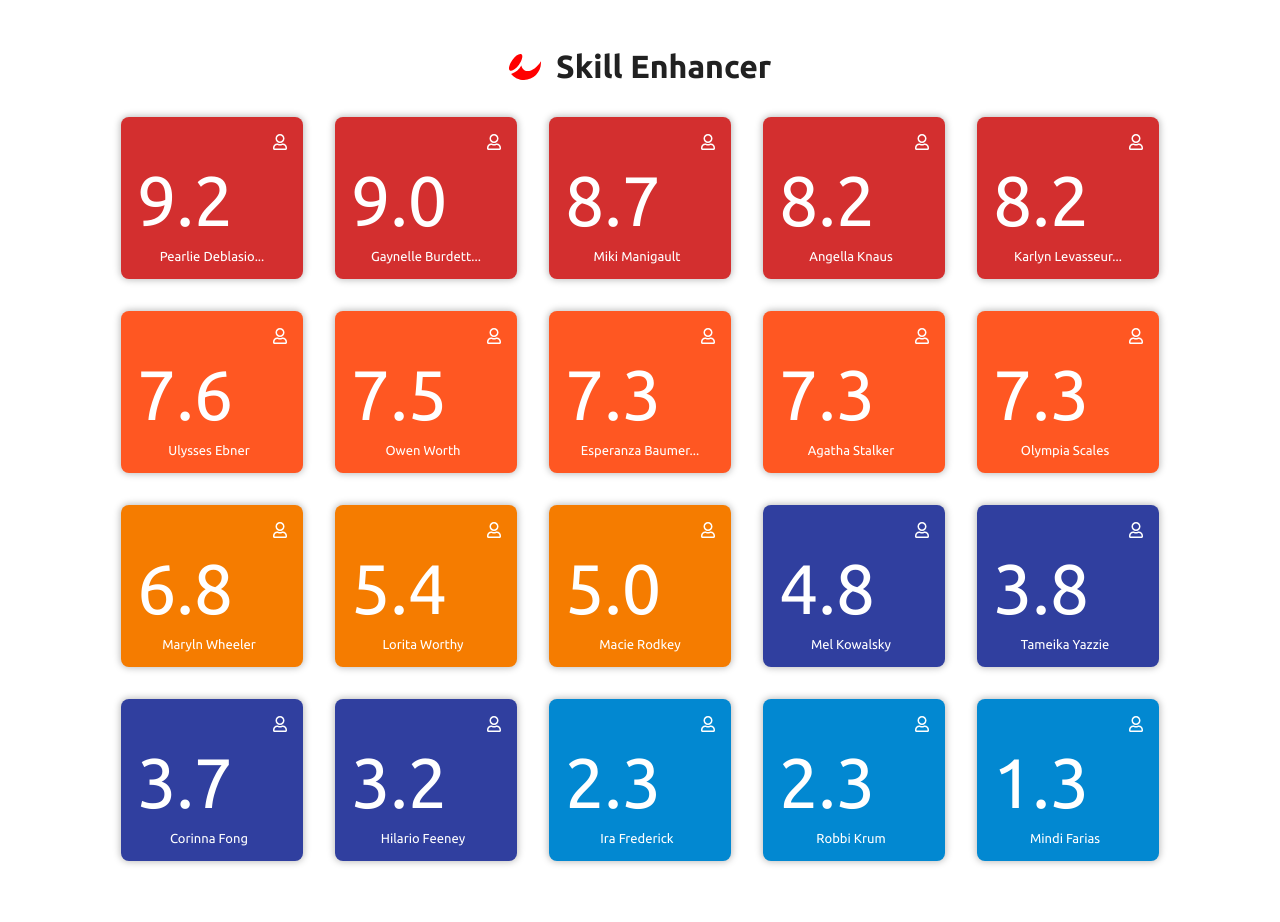
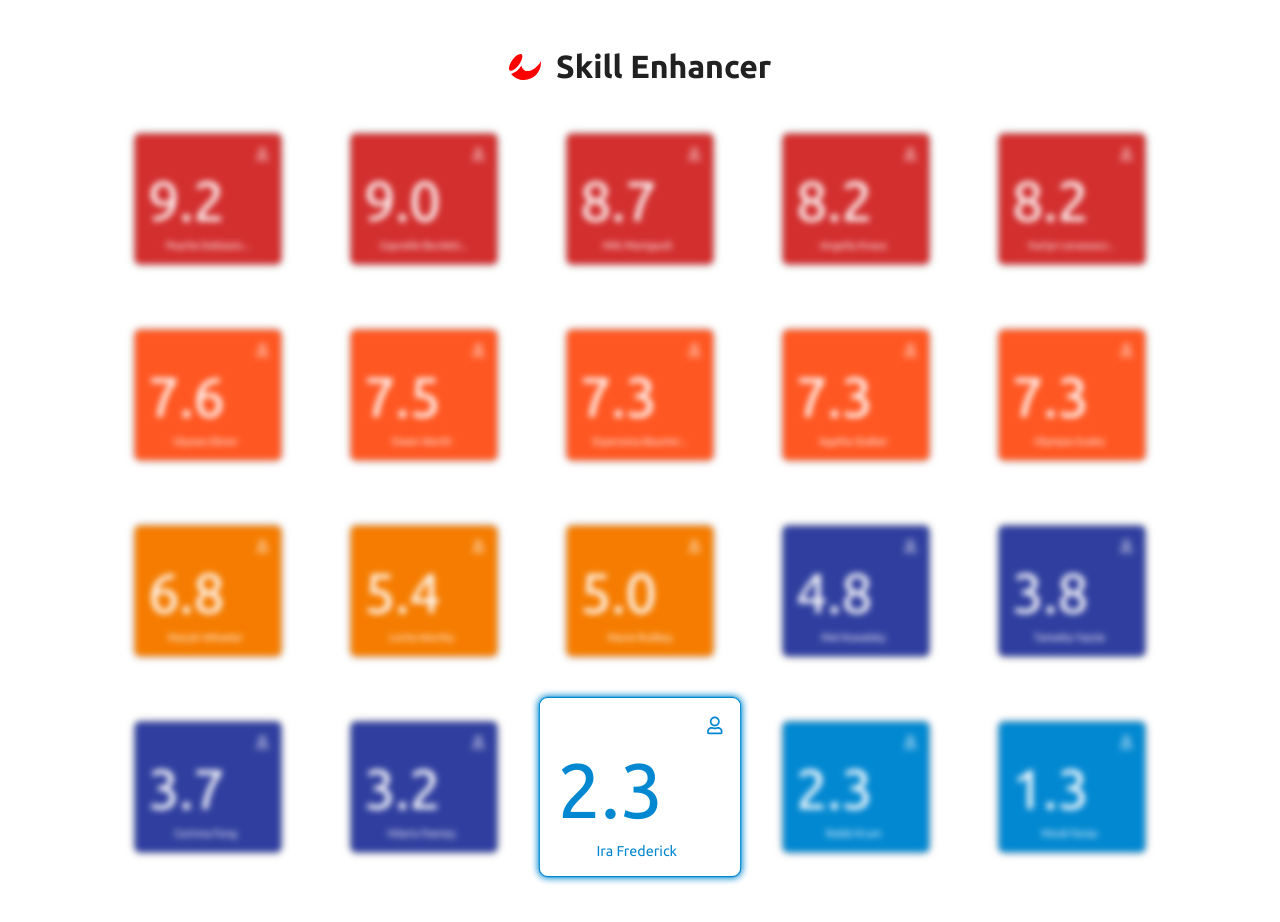
Before and after one commit to hamsahmedansari/React-Simple-Quiz, a React (Create React App) app: page / in a window 1280 px wide. In both pictures the pointer is over the element 640 px from the left and 780 px from the top of the page. Shown: the top 922 px of the page. Built offline with nearby package versions, Linux system fonts and the light colour scheme.

Commit message:
UPDATE: :construction: hoverAnimation using JS

```diff
--- a/src/component/common/profileTile/style.scss
+++ b/src/component/common/profileTile/style.scss
@@ -6,7 +6,10 @@
   box-shadow: 0 0 7px 1px #bdbdbd;
   border-radius: 8px;
   width: 150px;
+  border: 1px solid rgba(0, 0, 0, 0);
   height: 130px;
+  transition: all ease-in-out 0.3s;
+  cursor: pointer;
   img {
     width: 100px;
     // display: ;
@@ -14,13 +17,16 @@
   h1 {
     font-size: 70px;
     color: #fff;
+    transition: all ease-in-out 0.3s;
     font-weight: 400;
   }
   p {
     font-size: 13px;
+    transition: all ease-in-out 0.3s;
     color: #fff;
   }
   path {
+    transition: all ease-in-out 0.3s;
     color: #fff;
   }
   > div {
@@ -28,22 +34,77 @@
       margin: 5px 0;
     }
   }
-  &.color-1 {
+  & &.color-1 {
     background: #00bcd4;
   }
   &.color-3 {
     background: #0288d1;
+    &:hover {
+      background: #fff;
+      box-shadow: 0 0 7px 1px #0288d1;
+      border: 1px solid #0288d1;
+      transform: scale(1.1);
+      h1,
+      p,
+      path {
+        color: #0288d1;
+      }
+    }
   }
   &.color-5 {
     background: #303f9f;
+    &:hover {
+      background: #fff;
+      box-shadow: 0 0 7px 1px #303f9f;
+      border: 1px solid #303f9f;
+      transform: scale(1.1);
+      h1,
+      p,
+      path {
+        color: #303f9f;
+      }
+    }
   }
   &.color-7 {
     background: #f57c00;
+    &:hover {
+      background: #fff;
+      box-shadow: 0 0 7px 1px #f57c00;
+      border: 1px solid #f57c00;
+      transform: scale(1.1);
+      h1,
+      p,
+      path {
+        color: #f57c00;
+      }
+    }
   }
   &.color-8 {
     background: #ff5722;
+    &:hover {
+      background: #fff;
+      box-shadow: 0 0 7px 1px #ff5722;
+      border: 1px solid #ff5722;
+      transform: scale(1.1);
+      h1,
+      p,
+      path {
+        color: #ff5722;
+      }
+    }
   }
   &.color-9 {
     background: #d32f2f;
+    &:hover {
+      background: #fff;
+      box-shadow: 0 0 7px 1px #d32f2f;
+      border: 1px solid #d32f2f;
+      transform: scale(1.1);
+      h1,
+      p,
+      path {
+        color: #d32f2f;
+      }
+    }
   }
 }
--- a/src/component/login/index.jsx
+++ b/src/component/login/index.jsx
@@ -7,6 +7,25 @@ class Login extends Component {
     super(props);
     this.state = {};
   }
+
+  componentDidMount() {
+    const profileTile = document.querySelectorAll(".profileTile");
+    profileTile.forEach(element => {
+      element.addEventListener("mouseover", () => {
+        profileTile.forEach(innerElement => {
+          innerElement.classList.add("inActive");
+        });
+        element.classList.remove("inActive");
+      });
+      element.addEventListener("mouseleave", () => {
+        profileTile.forEach(innerElement => {
+          innerElement.classList.remove("inActive");
+        });
+        // element.classList.remove("inActive");
+      });
+    });
+  }
+
   render() {
     const TempProfileTile = [];
     const name = [
@@ -56,6 +75,7 @@ class Login extends Component {
                 rating={profile.rating}
                 username={profile.username}
                 key={i}
+                mouseEnter={this.handleMouseEnter}
               />
             ))}
           </div>
--- a/src/component/login/style.scss
+++ b/src/component/login/style.scss
@@ -18,6 +18,12 @@
     }
     > :nth-child(2) {
       margin-top: 1em;
+      > div {
+        &.inActive {
+          transform: scale(0.8);
+          filter: blur(4px);
+        }
+      }
     }
   }
 }
```
